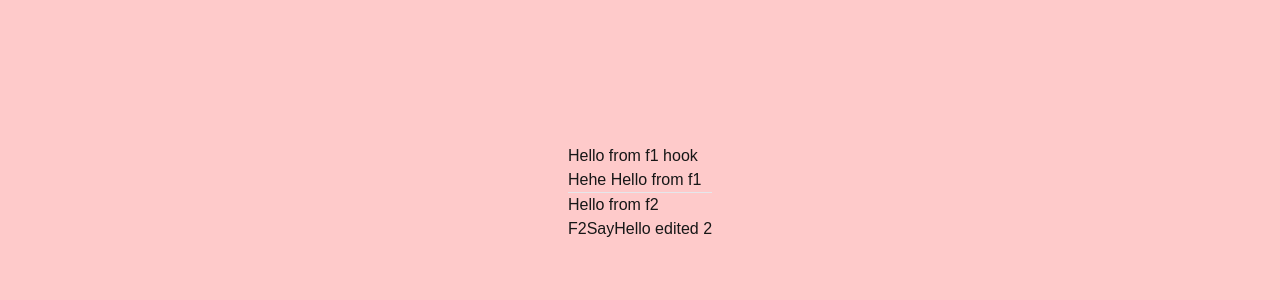
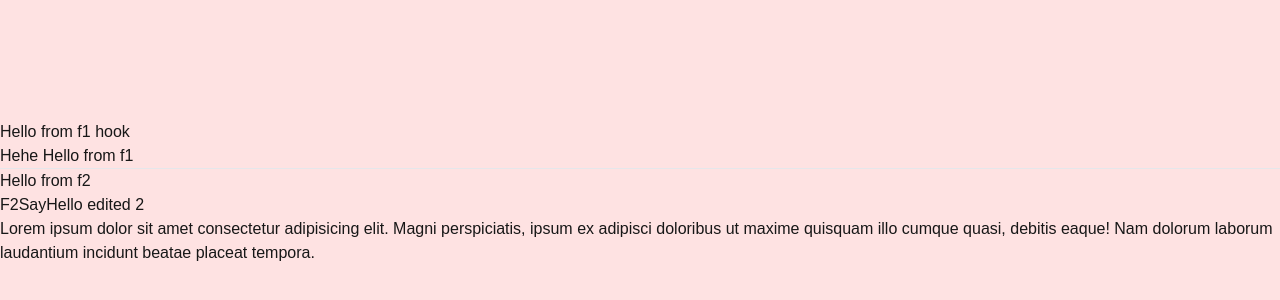
Before and after one commit to teq-hungpham/test, a Next.js app: page / in a window 1280 px wide. Shown: the part 208-508 px from the top of the page. Built offline with nearby package versions, Linux system fonts and the light colour scheme.

Commit message:
update base

```diff
--- a/src/pages/index.tsx
+++ b/src/pages/index.tsx
@@ -7,7 +7,7 @@ export default function Home() {
 
 	return (
 		<div
-			className=" bg-red-200 w-screen h-screen flex justify-center items-center"
+			className=" bg-red-100 w-screen h-screen flex justify-center items-center"
 			children={
 				<div>
 					<h2>{state}</h2>
@@ -15,6 +15,12 @@ export default function Home() {
 					<hr />
 					<h2>{data}</h2>
 					<F2SayHello />
+					<div>
+						Lorem ipsum dolor sit amet consectetur adipisicing elit. Magni
+						perspiciatis, ipsum ex adipisci doloribus ut maxime quisquam illo
+						cumque quasi, debitis eaque! Nam dolorum laborum laudantium incidunt
+						beatae placeat tempora.
+					</div>
 				</div>
 			}
 		/>
```
